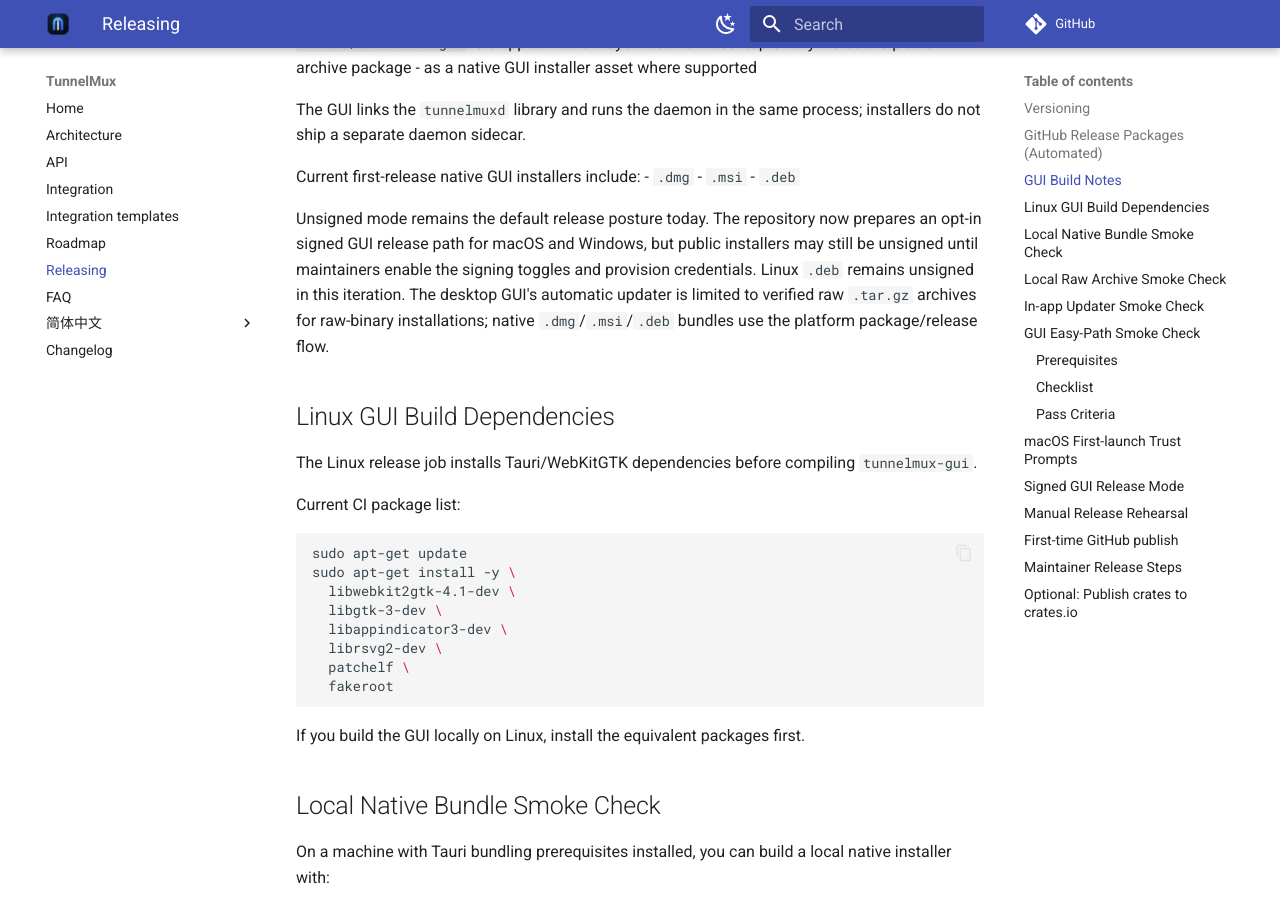
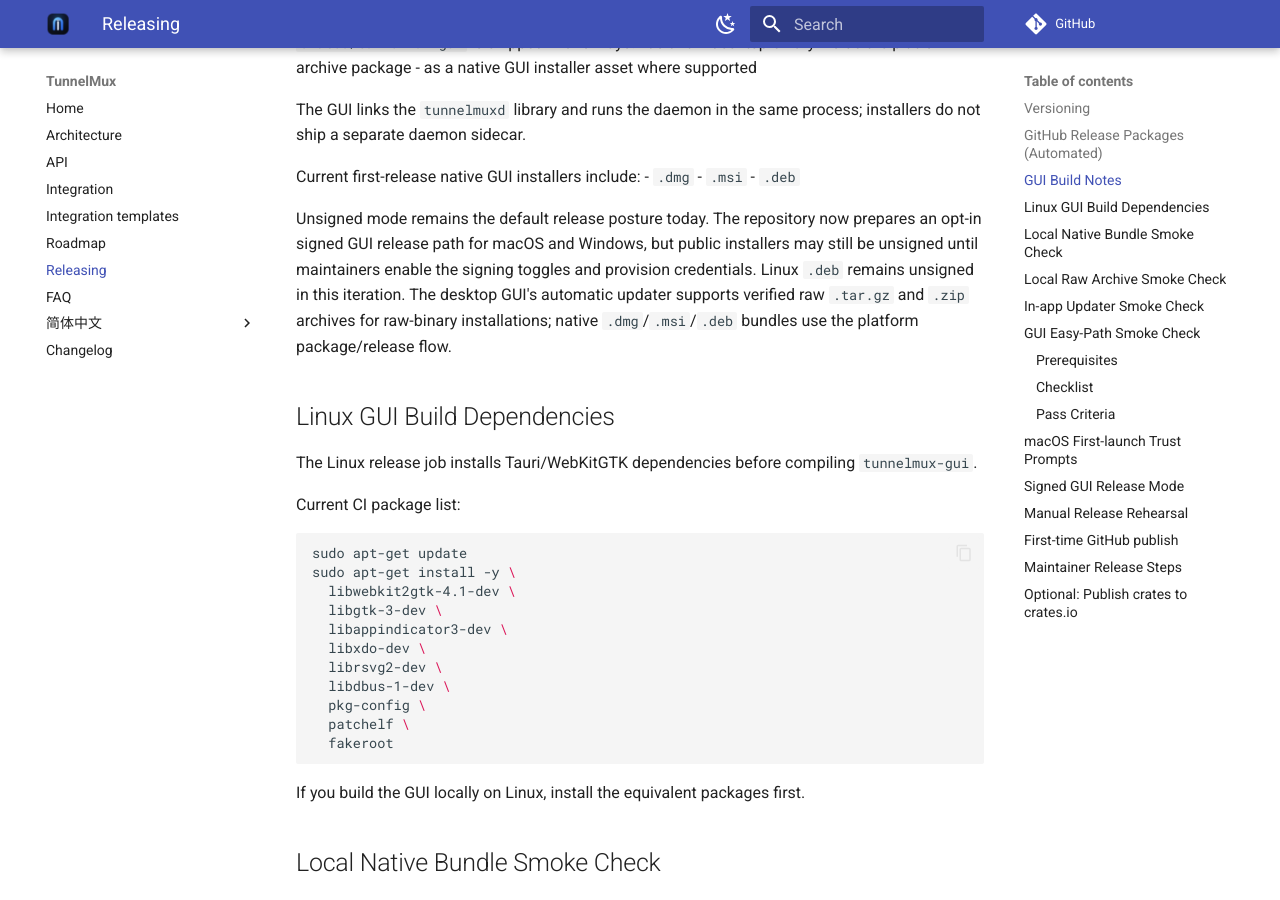
Before and after one commit to kexuejin/TunnelMux, an MkDocs documentation site: the page built from docs/RELEASING.md, in a window 1280 px wide and 900 px high, scrolled down 1146 px. Built offline with MkDocs 1.6.1 and Material for MkDocs 9.7.7, drawn with Linux system fonts in a browser that asks for light colours; comment, search, counter and statistics services are not loaded; some of the changed text lies outside the part shown.

Commit message:
docs: align v0.4.0 release instructions

````diff
--- a/docs/RELEASING.md
+++ b/docs/RELEASING.md
@@ -56,7 +56,7 @@
 - `.msi`
 - `.deb`
 
-Unsigned mode remains the default release posture today. The repository now prepares an opt-in signed GUI release path for macOS and Windows, but public installers may still be unsigned until maintainers enable the signing toggles and provision credentials. Linux `.deb` remains unsigned in this iteration. The desktop GUI's automatic updater is limited to verified raw `.tar.gz` archives for raw-binary installations; native `.dmg`/`.msi`/`.deb` bundles use the platform package/release flow.
+Unsigned mode remains the default release posture today. The repository now prepares an opt-in signed GUI release path for macOS and Windows, but public installers may still be unsigned until maintainers enable the signing toggles and provision credentials. Linux `.deb` remains unsigned in this iteration. The desktop GUI's automatic updater supports verified raw `.tar.gz` and `.zip` archives for raw-binary installations; native `.dmg`/`.msi`/`.deb` bundles use the platform package/release flow.
 
 ## Linux GUI Build Dependencies
 
@@ -70,7 +70,10 @@
   libwebkit2gtk-4.1-dev \
   libgtk-3-dev \
   libappindicator3-dev \
+  libxdo-dev \
   librsvg2-dev \
+  libdbus-1-dev \
+  pkg-config \
   patchelf \
   fakeroot
 ```
@@ -125,7 +128,7 @@
 
 Notes:
 
-- Automatic install currently targets verified raw `.tar.gz` archives only; platform-native installers (`.dmg`, `.msi`, `.deb`) remain manual install assets.
+- Automatic install currently targets verified raw `.tar.gz` and `.zip` archives only; platform-native installers (`.dmg`, `.msi`, `.deb`) remain manual install assets.
 - The static manifest reduces GitHub API rate-limit exposure; unauthenticated API fallback can still fail temporarily if GitHub rate limits the client.
 
 ## GUI Easy-Path Smoke Check
````
Also changed, not shown: other parts of docs/RELEASING.md (+1 -1 lines).
